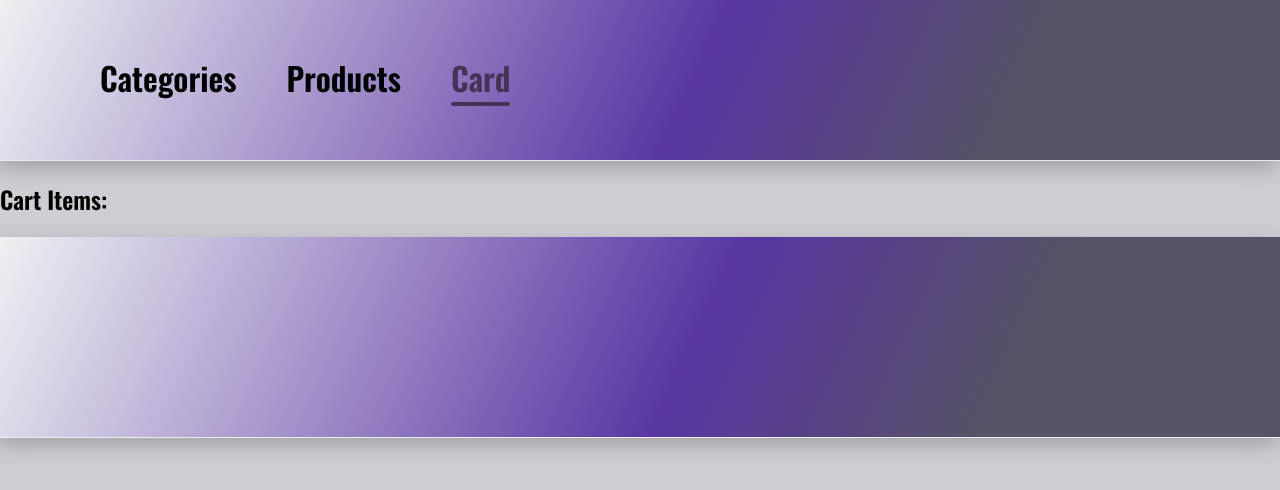
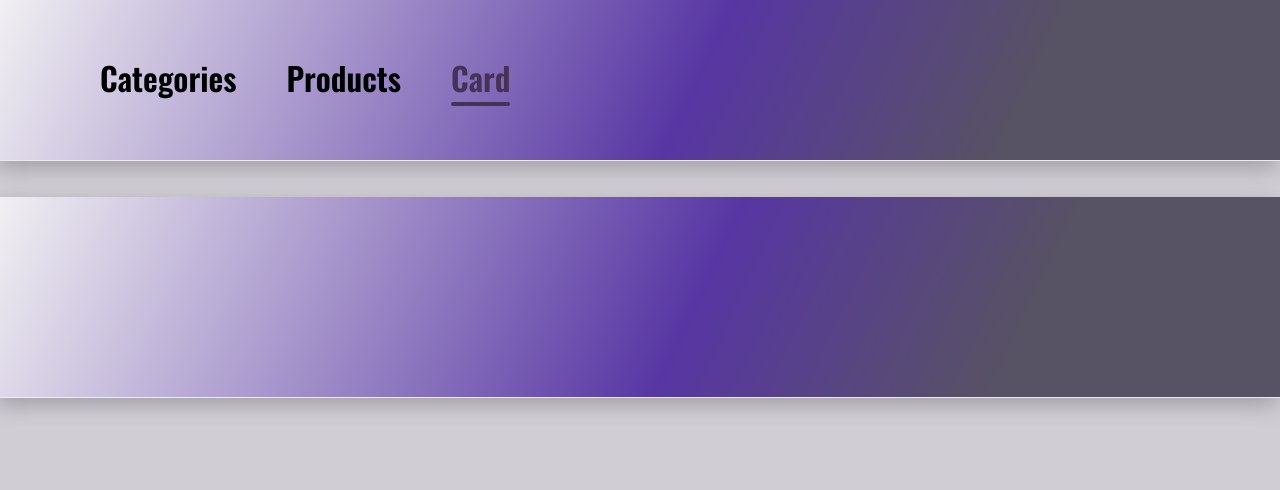
Before and after one commit to DmytroVyhovskyi1997/practicStore, a React (Create React App) app: page /add in a window 1280 px wide. Shown: the top 490 px of the page. Built offline with nearby package versions, Linux system fonts and the light colour scheme.

Commit message:
update delete card

```diff
--- a/src/components/App.jsx
+++ b/src/components/App.jsx
@@ -5,15 +5,15 @@ import { Products } from "./pages/Products";
 import { CardProducts } from "./CardProducts/CardProducts";
 import { useState } from "react";
 
-
 export const App = () => {
   const [cartItems, setCartItems] = useState([]);
+
   return (
     <Routes>
-      <Route path="/" element={<Layout/>} >
-        <Route index element={<Categories/>}/>
-        <Route path="/products" element={<Products setProduct={setCartItems}/>}/>
-        <Route path="/add" element={<CardProducts products={cartItems}/>}/>
+      <Route path="/" element={<Layout />}>
+        <Route index element={<Categories />} />
+        <Route path="/products" element={<Products setProduct={setCartItems} />} />
+        <Route path="/add" element={<CardProducts products={cartItems} setProducts={setCartItems} />} />
       </Route>
     </Routes>
   );
--- a/src/components/CardProducts/CardProducts.jsx
+++ b/src/components/CardProducts/CardProducts.jsx
@@ -1,15 +1,23 @@
-export const CardProducts = ({ products }) => {
-  console.log(products);
+import { Box, Button, Card } from '../Сlothing/Clothing.styled';
+
+export const CardProducts = ({ products, setProducts }) => {
+  const deleteCard = (id) => {
+    setProducts((prevProducts) => prevProducts.filter((product) => product.id !== id));
+  };
+
   return (
-    <div>
-      <h2>Cart Items:</h2>
-      {products &&
-        products.map((product) => (
-          <div key={product.id}>
-            <p>{product.title}</p>
+    <>
+      <Card>
+        {products.map((product) => (
+          <Box key={product.id}>
+            <h2>{product.title}</h2>
+            <p>{product.description}</p>
             <p>Price: ${product.price}</p>
-          </div>
+            <img src={product.image} alt="product" width="200" />
+            <Button onClick={() => deleteCard(product.id)}>Delete Card</Button>
+          </Box>
         ))}
-    </div>
+      </Card>
+    </>
   );
 };
--- a/src/components/pages/AddProducts.js
+++ b/src/components/pages/AddProducts.js
@@ -1,7 +1,8 @@
-import { Card } from "components/Сlothing/Clothing.styled"
+import { CardProducts } from "../CardProducts/CardProducts"
+
 
 export const AddProduts = ()=>{
     return(
-        <Card/>
+        <CardProducts/>
     )
 }
--- a/src/components/Сlothing/Clothing.styled.jsx
+++ b/src/components/Сlothing/Clothing.styled.jsx
@@ -22,3 +22,16 @@ justify-content: center;
 margin-bottom: 20px;
 padding: 0;
 `
+
+export const Button = styled.button`
+margin-top:30px;
+width: 98px;
+height: 32px;
+background-color: #9169b0;
+border-radius: 30px;
+font-size: 13px;
+font-style: normal;
+font-weight: 500;
+line-height: 1.5;
+animation: pulse 3s infinite;
+`
```
Also changed, not shown: src/components/Сlothing/Сlothing.jsx (+0 -7 lines).
